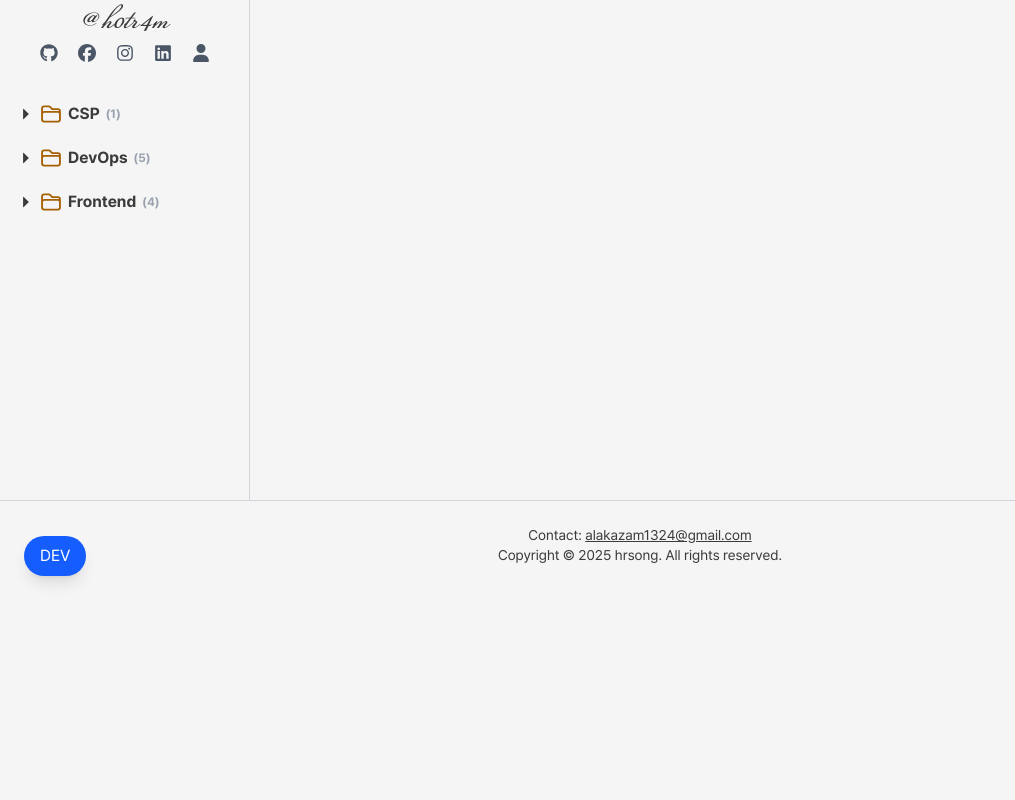
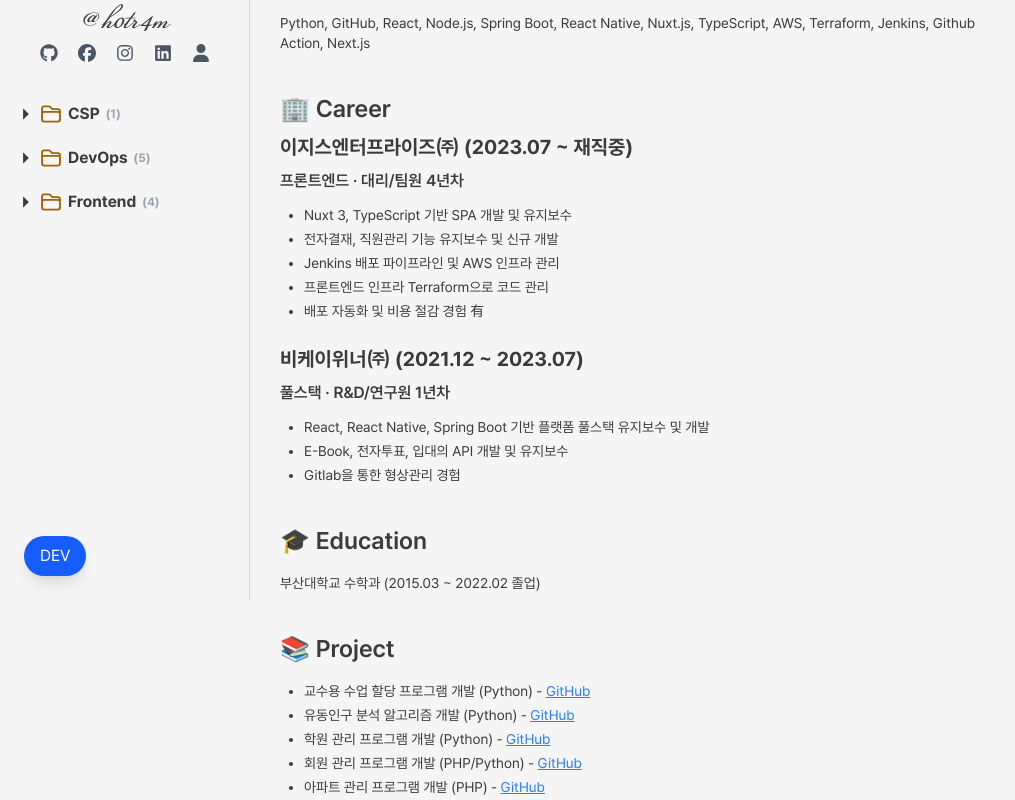
Before and after one commit to haramsong/my-blog, a Next.js app: page /profile in a window 1280 px wide. Shown: the part 200-1000 px from the top of the page, without its empty margins (0-1015 px from the left). Before the commit the page ends 800 px from the top, so only its background shows below. Built offline with nearby package versions, Linux system fonts and the light colour scheme.

Commit message:
✨ 소개 페이지 추가

```diff
--- a/app/profile/page.tsx
+++ b/app/profile/page.tsx
@@ -1,8 +1,123 @@
 export const dynamic = "force-static";
+
 export default function ProfilePage() {
   return (
-    <div className="p-4">
-      <h1>안녕하세요</h1>
+    <div className="p-6 max-w-3xl w-full mx-auto space-y-10">
+      <section>
+        <h1 className="text-3xl font-bold mb-4">Introduction</h1>
+      </section>
+
+      <section>
+        <h2 className="text-2xl font-semibold mb-4">🛠️ Skill</h2>
+        <p className="text-sm">
+          Python, GitHub, React, Node.js, Spring Boot, React Native, Nuxt.js,
+          TypeScript, AWS, Terraform, Jenkins, Github Action, Next.js
+        </p>
+      </section>
+
+      <section>
+        <h2 className="text-2xl font-semibold mb-2">🏢 Career</h2>
+        <div className="space-y-6">
+          <div>
+            <h3 className="text-xl font-bold mb-2">
+              이지스엔터프라이즈㈜ (2023.07 ~ 재직중)
+            </h3>
+            <p className="font-semibold">프론트엔드 · 대리/팀원 4년차</p>
+            <ul className="list-disc text-sm pl-6 mt-3 space-y-1">
+              <li>Nuxt 3, TypeScript 기반 SPA 개발 및 유지보수</li>
+              <li>전자결재, 직원관리 기능 유지보수 및 신규 개발</li>
+              <li>Jenkins 배포 파이프라인 및 AWS 인프라 관리</li>
+              <li>프론트엔드 인프라 Terraform으로 코드 관리</li>
+              <li>배포 자동화 및 비용 절감 경험 有</li>
+            </ul>
+          </div>
+          <div>
+            <h3 className="text-xl font-bold mb-2">
+              비케이위너㈜ (2021.12 ~ 2023.07)
+            </h3>
+            <p className="font-semibold">풀스택 · R&D/연구원 1년차</p>
+            <ul className="list-disc text-sm pl-6 mt-3 space-y-1">
+              <li>
+                React, React Native, Spring Boot 기반 플랫폼 풀스택 유지보수 및
+                개발
+              </li>
+              <li>E-Book, 전자투표, 입대의 API 개발 및 유지보수</li>
+              <li>Gitlab을 통한 형상관리 경험</li>
+            </ul>
+          </div>
+        </div>
+      </section>
+
+      <section>
+        <h2 className="text-2xl font-semibold mb-4">🎓 Education</h2>
+        <p className="text-sm">부산대학교 수학과 (2015.03 ~ 2022.02 졸업)</p>
+      </section>
+
+      <section>
+        <h2 className="text-2xl font-semibold mb-4">📚 Project</h2>
+        <ul className="list-disc text-sm pl-6 mt-3 space-y-1">
+          <li>
+            교수용 수업 할당 프로그램 개발 (Python) -{" "}
+            <a
+              className="text-blue-500 underline"
+              href="https://github.com/haramsong/classschedule"
+              target="_blank"
+            >
+              GitHub
+            </a>
+          </li>
+          <li>
+            유동인구 분석 알고리즘 개발 (Python) -{" "}
+            <a
+              className="text-blue-500 underline"
+              href="https://github.com/haramsong/danviproject"
+              target="_blank"
+            >
+              GitHub
+            </a>
+          </li>
+          <li>
+            학원 관리 프로그램 개발 (Python) -{" "}
+            <a
+              className="text-blue-500 underline"
+              href="https://github.com/haramsong/hakwonmgmt"
+              target="_blank"
+            >
+              GitHub
+            </a>
+          </li>
+          <li>
+            회원 관리 프로그램 개발 (PHP/Python) -{" "}
+            <a
+              className="text-blue-500 underline"
+              href="https://github.com/haramsong/membermgmt"
+              target="_blank"
+            >
+              GitHub
+            </a>
+          </li>
+          <li>
+            아파트 관리 프로그램 개발 (PHP) -{" "}
+            <a
+              className="text-blue-500 underline"
+              href="https://github.com/haramsong/apartment"
+              target="_blank"
+            >
+              GitHub
+            </a>
+          </li>
+        </ul>
+      </section>
+
+      <section>
+        <h2 className="text-2xl font-semibold mb-4">🏆 Certificates</h2>
+        <ul className="list-disc text-sm pl-6 mt-3 space-y-1">
+          <li>SQL개발자(SQLD) (2023.04)</li>
+          <li>AWS Cloud Practitioner (2023.12)</li>
+          <li>AWS Solutions Architect Associate (2024.08)</li>
+          <li>Terraform Associate (2025.01)</li>
+        </ul>
+      </section>
     </div>
   );
 }
```
